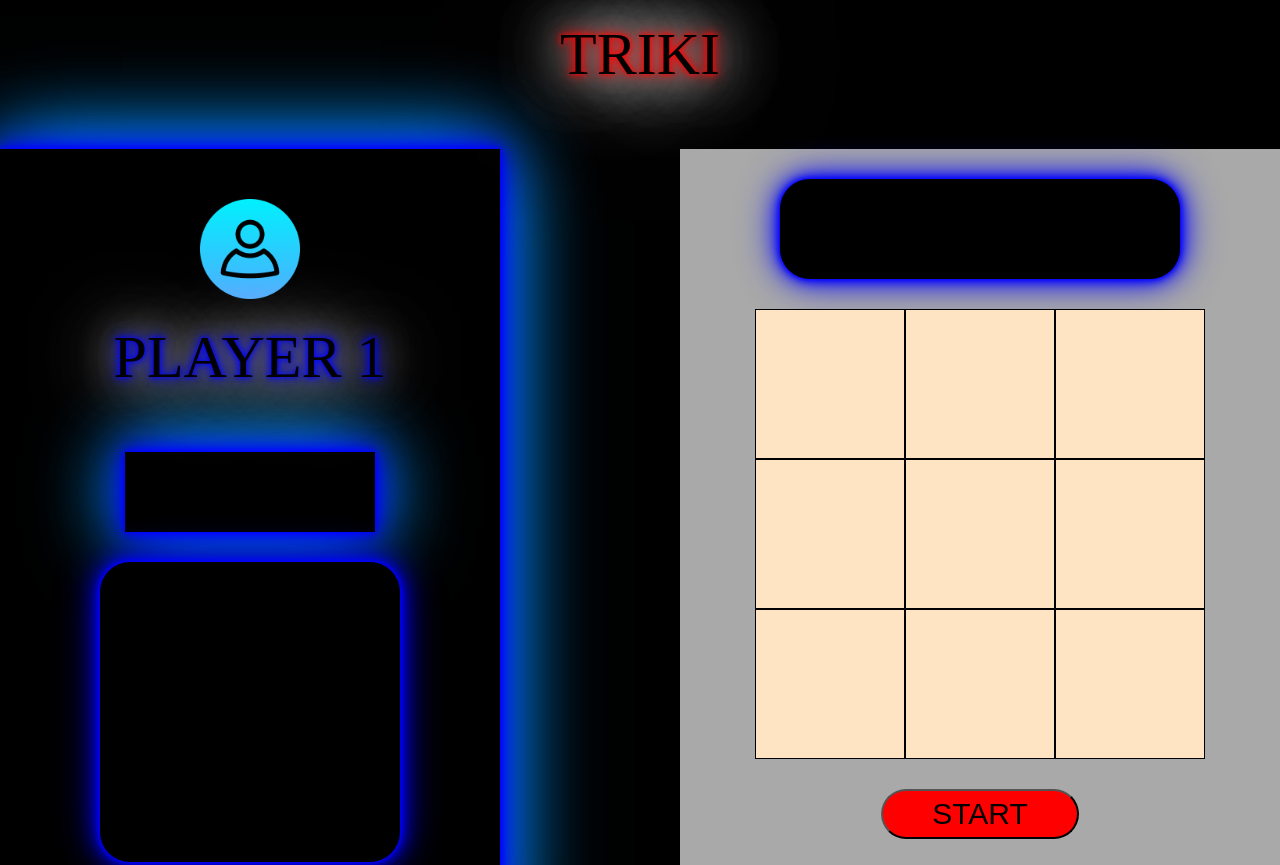
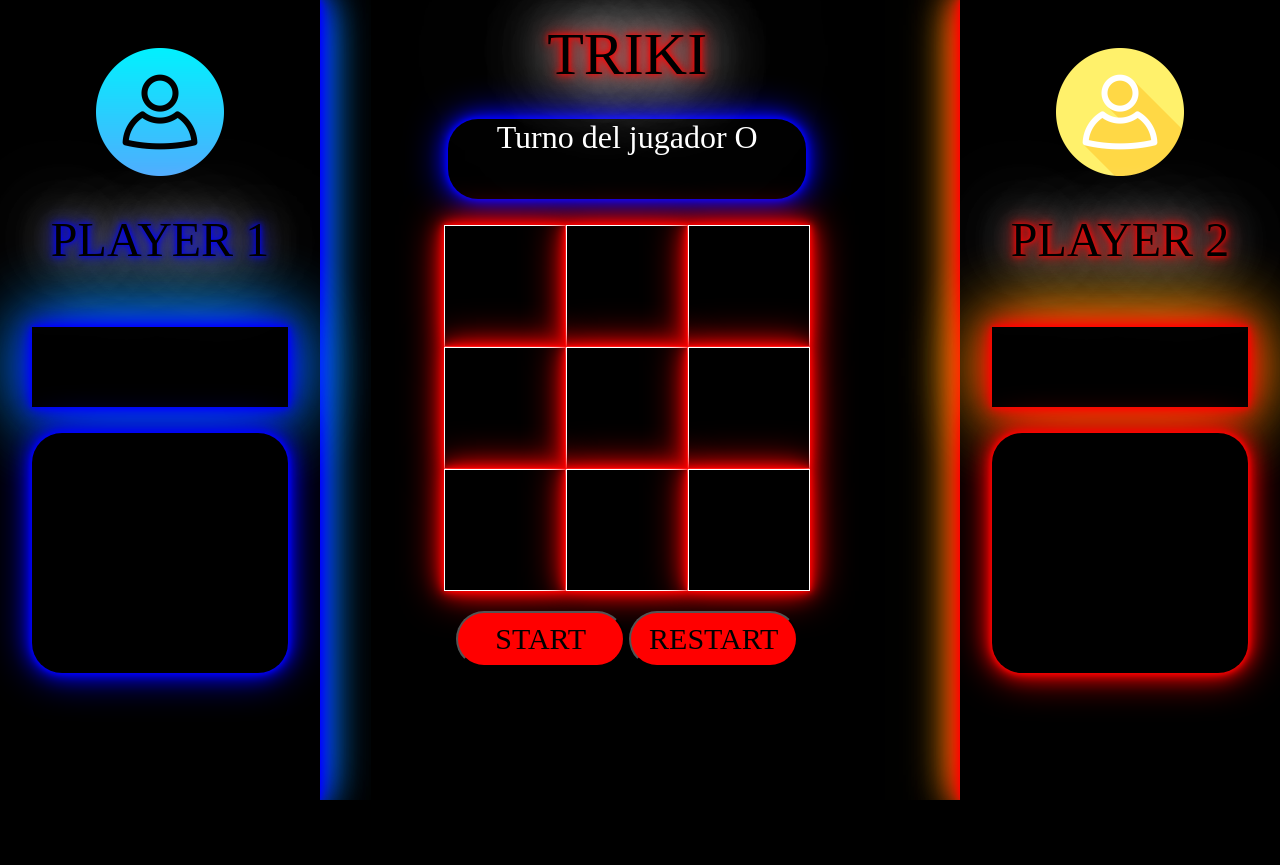
Before and after one commit to jhonatan032004/triki, a plain HTML site: page index.html in a window 1280 px wide. Shown: the top 865 px of the page. After the commit the page ends 800 px from the top, so only its background shows below. Drawn offline with Linux system fonts and the light colour scheme.

Commit message:
falta js triki

```diff
--- a/css/style.css
+++ b/css/style.css
@@ -1,6 +1,7 @@
 *{
     background-color: black;
     margin: auto;
+    font-family: Rockwell;
 }
 
 header{
@@ -20,16 +21,15 @@ header{
 }
 
 #player1{
-    margin-top: 60px;
     box-shadow: 0 0 5px blue,
     0 0 10px blue,
     0 0 20px blue,
-    0 0 40px blue,
-    0 0 80px rgb(0, 155, 251),
-    0 0 90px rgb(0, 155, 251);
+    0 0 30px blue,
+    0 0 40px rgb(0, 155, 251),
+    0 0 50px rgb(0, 155, 251);
     ;
-    height: 800px;
-    width: 500px;
+    height: 100vh;
+    width: 25%;
     float: left;
     text-align: center;
     text-shadow:
@@ -48,13 +48,12 @@ header{
 }
 
 #player2{
-    margin-top: 60px;
     box-shadow: 0 0 5px red,
     0 0 10px red,
     0 0 20px red,
-    0 0 40px red,
-    0 0 80px orange,
-    0 0 90px orange;
+    0 0 30px red,
+    0 0 40px orange,
+    0 0 50px orange;
     ;
     text-shadow:
 		0 0 5px rgb(255, 0, 0),
@@ -63,28 +62,28 @@ header{
 		0 0 40px rgb(255, 255, 255),
 		0 0 80px rgba(255, 255, 255),
 		0 0 90px rgba(255, 255, 255);
-    height: 800px;
-    width: 500px;
+    height: 100vh;
+    width: 25%;
     float: right;
     text-align: center;
 }
 
 .userimg{
-    width: 100px;
-    margin-top: 50px;
+    width: 40%;
+    margin-top: 15%;
 }
 
 
 
 .name{
-    font-size: 60px;
+    font-size: 300%;
     text-align: center;
-    margin-top: 20px;
+    margin-top: 10%;
 }
 
 .timep{
-    width: 250px;
-    height: 80px;
+    width: 80%;
+    height: 10vh;
     margin-top: 60px;
 }
 
@@ -96,6 +95,7 @@ header{
     0 0 80px rgb(0, 155, 251),
     0 0 90px rgb(0, 155, 251);
     ;
+    color: white;
 }
 
 #time2{
@@ -109,10 +109,9 @@ header{
 }
 
 .wins{
-    margin-top: 30px;
-
-    width: 300px;
-    height: 300px;
+    margin-top: 8%;
+    width: 80%;
+    height: 30vh;
     border-radius: 30px;
 }
 #win1{
@@ -131,49 +130,76 @@ header{
 }
 
 #game{
-    background-color: darkgray;
-    width: 600px;
-    height: 800px;
+    width: 40%;
+    height: 100vh;
     float: left;
-    margin-top: 60px;
-    margin-left: 180px;
+    margin-left: 4%;
     text-align: center;
 }
 
-#matchs{
+#match{
     border-radius: 30px;
+    color: white;
     margin-top: 30px;
-    width: 400px;
-    height: 100px;
+    width: 70%;
+    height: 10vh;
     box-shadow:
     0 0 5px blue,
     0 0 10px blue,
     0 0 20px blue,
     0 0 40px blue;
     ;
+    font-size: 200%;
 }
 
 .triki{
-    margin-top: 30px;
-    width: 450px;
-    height: 450px;
-    background-color: aqua;
+    margin-top: 5%;
+    width: 366px;
+    height: 366px;
 }
 
-.btn{
-    margin-top: 30px;
+button{
+    margin-top: 20px;
     width: 33%;
-    height: 50px;
+    height: 7vh;
     background-color: red;
     border-radius: 30px;
     font-size: 30px;
 
 }
+button:hover{
+    background-color: green;
+    box-shadow: 0 0 5px green,
+    0 0 10px green,
+    0 0 20px green,
+    0 0 40px green
+    ;;
+}
 
 .sec{
-    width: 148px;
-    height: 148px;
-    background-color: bisque;
+    width: 120px;
+    height: 120px;
+    color: white;
+    font-size: 700%;
+    text-shadow: 0 0 5px green,
+    0 0 10px green,
+    0 0 20px green,
+    0 0 40px green
+    ;;
+    /* background-color: bisque; */
     float: left;
-    border: 1px solid black;
+    border: 1px solid white;
+    box-shadow: 0 0 5px red,
+    0 0 10px red,
+    0 0 20px red,
+    0 0 40px red
+    ;
 }
+
+.sec:hover{
+    box-shadow: 0 0 5px green,
+    0 0 10px green,
+    0 0 20px green,
+    0 0 40px green
+    ;
+}
--- a/index.html
+++ b/index.html
@@ -10,21 +10,24 @@
 </head>
 
 <body>
-    <header>
-        TRIKI
-    </header>
+
     <div id="player1" class="palyer">
         <img src="img/user1.png" alt="" class="userimg">
         <div class="name">
             PLAYER 1
         </div>
-        <div id="time1" class="timep"></div>
+        <div id="time1" class="timep">
+
+        </div>
         <div id="win1" class="wins"></div>
     </div>
 
 
     <div id="game">
-        <div id="matchs"></div>
+        <header>
+            TRIKI
+        </header>
+        <div id="match" class="match"></div>
         <div id="triki" class="triki">
 
             <div id="sec" class="sec"></div>
@@ -38,6 +41,7 @@
             <div id="sec" class="sec"></div>
         </div>
         <button id="btn" class="btn">START</button>
+        <button id="btnR" class="btnR">RESTART</button>
     </div>
 
 
@@ -52,6 +56,7 @@
         <div id="time2" class="timep"></div>
         <div id="win2" class="wins"></div>
     </div>
+    <script src="js/main.js"></script>
 </body>
 
 </html>
--- /dev/null
+++ b/js/main.js
@@ -0,0 +1,149 @@
+// const STATUS_DISPLAY = document.querySelector('.match'),
+//   GAME_STATE = ["", "", "", "", "", "", "", "", ""],
+//   WINNINGS = [
+//     [0, 1, 2],
+//     [3, 4, 5],
+//     [6, 7, 8],
+//     [0, 3, 6],
+//     [1, 4, 7],
+//     [2, 5, 8],
+//     [0, 4, 8],
+//     [2, 4, 6]
+//   ],
+//   WIN_MESSAGE = () => `El jugador ${currentPlayer} ha ganado!`,
+//   DRAW_MESSAGE = () => `El juego ha terminado en empate!`,
+//   CURRENT_PLAYER_TURN = () => `Turno del jugador ${currentPlayer}`
+
+//   let gameActive = true,
+//     currentPlayer = "O"
+
+
+//     function main(){
+//         handleStatusDisplay(CURRENT_PLAYER_TURN)
+//         listeners()
+//     }
+//     main()
+
+//     function handleStatusDisplay(message){
+//         STATUS_DISPLAY.innerHTML = message
+//     }
+
+//     function listeners(){
+//         document.querySelector('.match').addEventListener('click', handleCellClick)
+//         document.querySelector('#btnR').addEventListener('click', handleRestartGame)
+//     }
+
+//     function handleCellClick(clickedEvent){
+//         const clickedCell = clickedEvent.target
+
+//     }
+
+// ==================== CONSTANTS ==================== //
+const STATUS_DISPLAY = document.querySelector('.match'),
+  GAME_STATE = ["", "", "", "", "", "", "", "", ""],
+  WINNINGS = [
+    [0, 1, 2],
+    [3, 4, 5],
+    [6, 7, 8],
+    [0, 3, 6],
+    [1, 4, 7],
+    [2, 5, 8],
+    [0, 4, 8],
+    [2, 4, 6]
+  ],
+  WIN_MESSAGE = () => `El jugador ${currentPlayer} ha ganado!`,
+  DRAW_MESSAGE = () => `El juego ha terminado en empate!`,
+  CURRENT_PLAYER_TURN = () => `Turno del jugador ${currentPlayer}`
+
+// ==================== VARIABLES ==================== //
+let gameActive = true,
+  currentPlayer = "O"
+
+// ==================== FUNCTIONS ==================== //
+
+function main() {
+  handleStatusDisplay(CURRENT_PLAYER_TURN())
+  listeners()
+}
+
+function listeners() {
+  document.querySelector('.triki').addEventListener('click', handleCellClick)
+  document.querySelector('.btnR').addEventListener('click', handleRestartGame)
+}
+
+function handleStatusDisplay(message) {
+  STATUS_DISPLAY.innerHTML = message
+}
+
+function handleRestartGame() {
+  gameActive = true
+  currentPlayer = "X"
+  restartGameState()
+  handleStatusDisplay(CURRENT_PLAYER_TURN())
+  document.querySelectorAll('.sec').forEach(cell => cell.innerHTML = "")
+}
+
+function handleCellClick(clickedCellEvent /** Type Event **/) {
+  const clickedCell = clickedCellEvent.target
+  if (clickedCell.classList.contains('sec')) {
+    const clickedCellIndex = Array.from(clickedCell.parentNode.children).indexOf(clickedCell)
+    if (GAME_STATE[clickedCellIndex] !== '' || !gameActive) {
+      return false
+    }
+
+    handleCellPlayed(clickedCell, clickedCellIndex)
+    handleResultValidation()
+  }
+}
+
+function handleCellPlayed(clickedCell /** object HTML **/, clickedCellIndex) {
+  GAME_STATE[clickedCellIndex] = currentPlayer // Agrega en la posición correspondiente el valor ya sea "X" u "O" en el estado actual del juego
+  clickedCell.innerHTML = currentPlayer // Agrega en el HTML el valor del jugador
+}
+
+function handleResultValidation() {
+  let roundWon = false
+  for (let i = 0; i < WINNINGS.length; i++) { // Itera cada uno de las posibles combinaciones ganadores
+    const winCondition = WINNINGS[i] // Guarda la combinación por ejemplo: [0, 1, 2]
+    let position1 = GAME_STATE[winCondition[0]],
+      position2 = GAME_STATE[winCondition[1]],
+      position3 = GAME_STATE[winCondition[2]] // Almacena el valor del estado actual del juego según las posiciones de winCondition
+
+    if (position1 === '' || position2 === '' || position3 === '') {
+      continue; // Si hay algún valor vacio nadie ha ganado aún
+    }
+    if (position1 === position2 && position2 === position3) {
+      roundWon = true // Si todas las posiciones coinciden entonces, dicho jugador ha ganado la partida
+      break
+    }
+  }
+
+  if (roundWon) {
+    handleStatusDisplay(WIN_MESSAGE())
+    gameActive = false
+    return
+  }
+
+  let roundDraw = !GAME_STATE.includes("") // Si todas las celdas tienen valor y la sentencia anterior fue falsa entonces es empate
+  if (roundDraw) {
+    handleStatusDisplay(DRAW_MESSAGE())
+    gameActive = false
+    return
+  }
+
+  handlePlayerChange()
+}
+
+function handlePlayerChange() {
+  currentPlayer = currentPlayer === "X" ? "O" : "X"
+  handleStatusDisplay(CURRENT_PLAYER_TURN())
+}
+
+function restartGameState() {
+  let i = GAME_STATE.length
+  while (i--) {
+    GAME_STATE[i] = ''
+  }
+}
+
+main()
```
